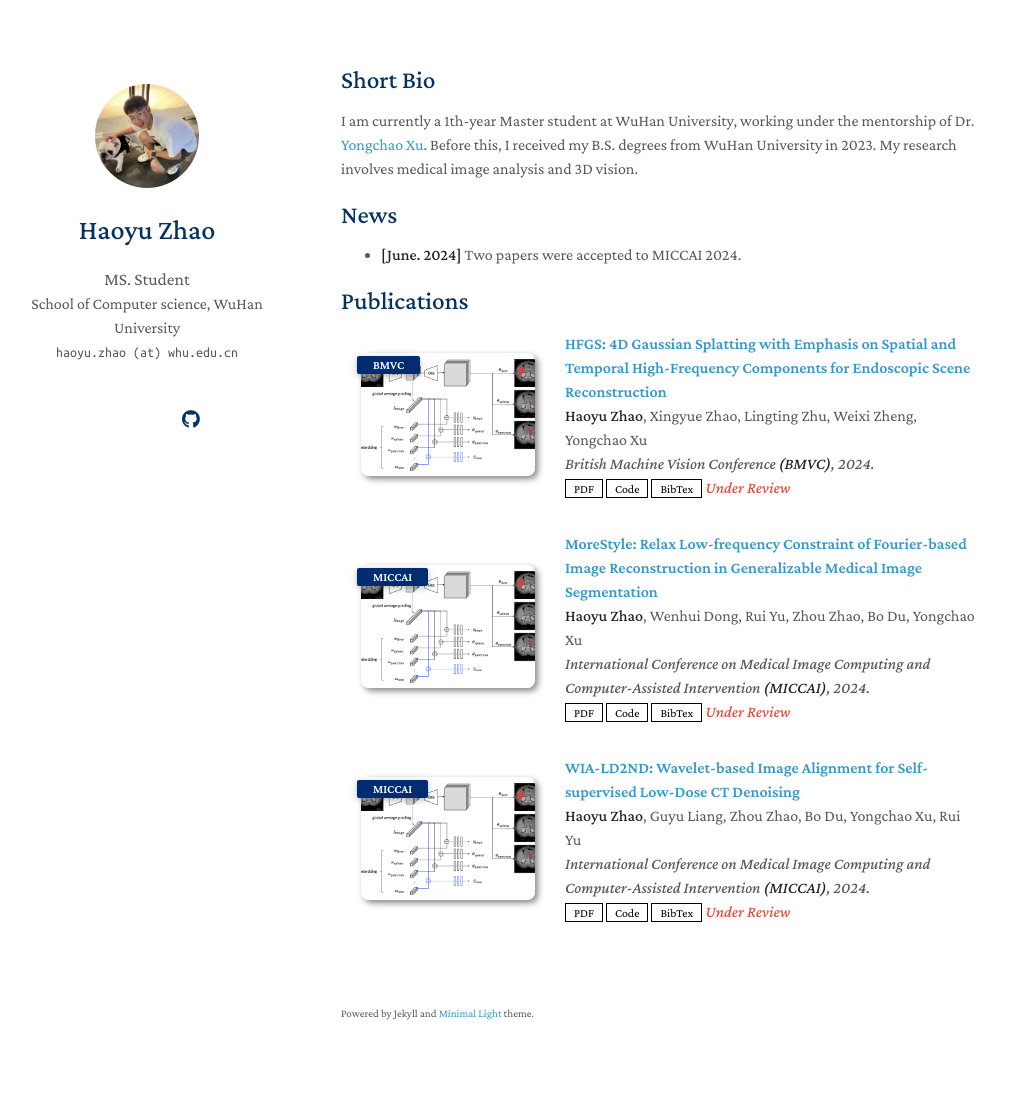
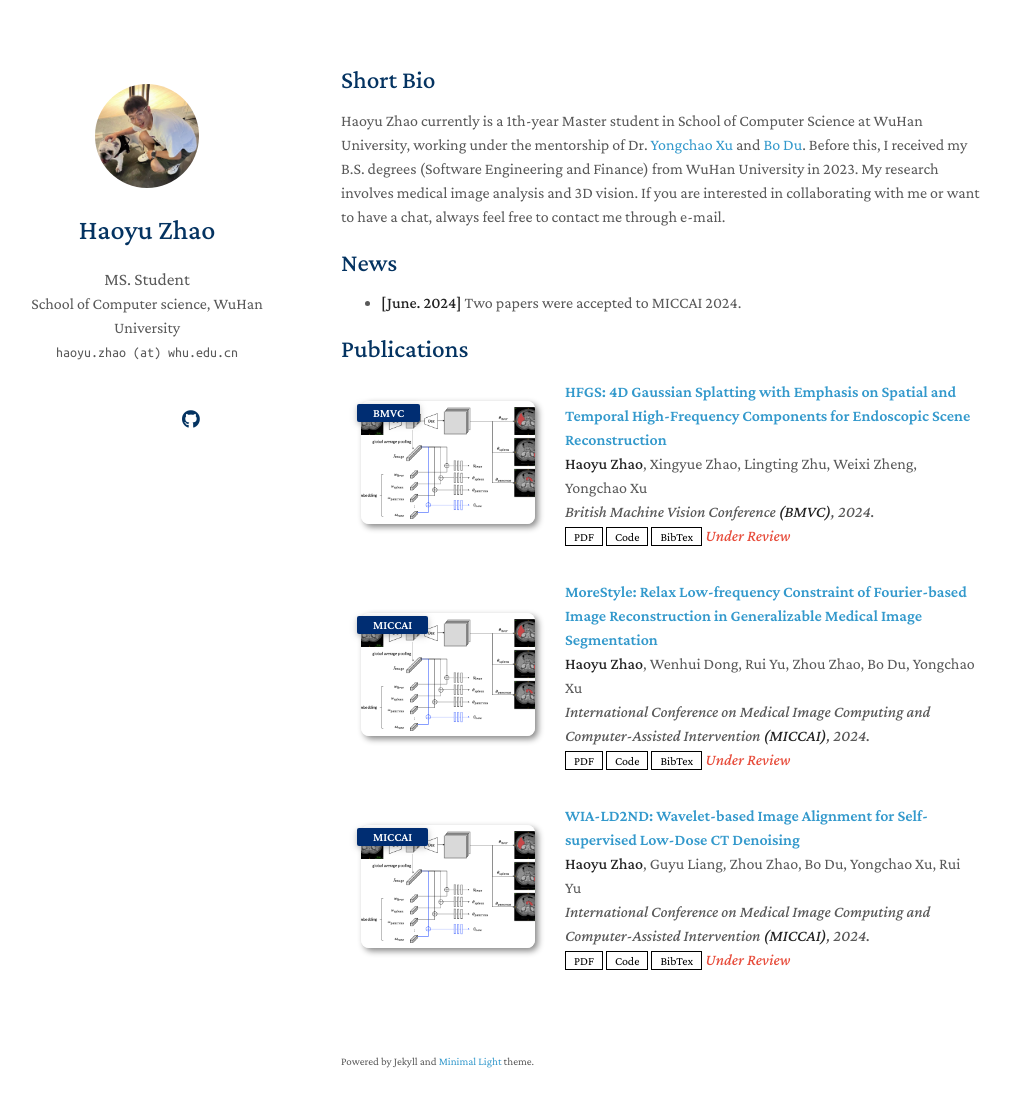
Before and after one commit to zhaohaoyu376/zhaohaoyu376.github.io, a Jekyll site: the page built from index.md, in a window 1280 px wide and 1142 px high. Shown: the top 1107 px of the window, without its empty margins (129-1139 px from the left). Built offline with Jekyll 4.4.1, drawn with Linux system fonts in a browser that asks for light colours; nearby versions of some CDN libraries; a style sheet for code colours, icons or effects is not loaded; our own code applies the rules of GitHub Pages for plain Markdown files.

Commit message:
Update index.md

```diff
--- a/index.md
+++ b/index.md
@@ -4,8 +4,7 @@ layout: homepage
 
 ## Short Bio
 
-I am currently a 1th-year Master student at WuHan University, working under the mentorship of Dr. [Yongchao Xu](https://scholar.google.fr/citations?user=ArIg7-0AAAAJ&hl=fr). Before this, I received my B.S. degrees from WuHan University in 2023. My research involves medical image analysis and 3D vision.
-
+Haoyu Zhao currently is a 1th-year Master student in School of Computer Science at WuHan University, working under the mentorship of Dr. [Yongchao Xu](https://scholar.google.fr/citations?user=ArIg7-0AAAAJ&hl=fr) and [Bo Du](https://scholar.google.com/citations?user=Shy1gnMAAAAJ&hl=zh-CN&oi=ao). Before this, I received my B.S. degrees (Software Engineering and Finance) from WuHan University in 2023. My research involves medical image analysis and 3D vision. If you are interested in collaborating with me or want to have a chat, always feel free to contact me through e-mail.
 
 ## News
 
```
